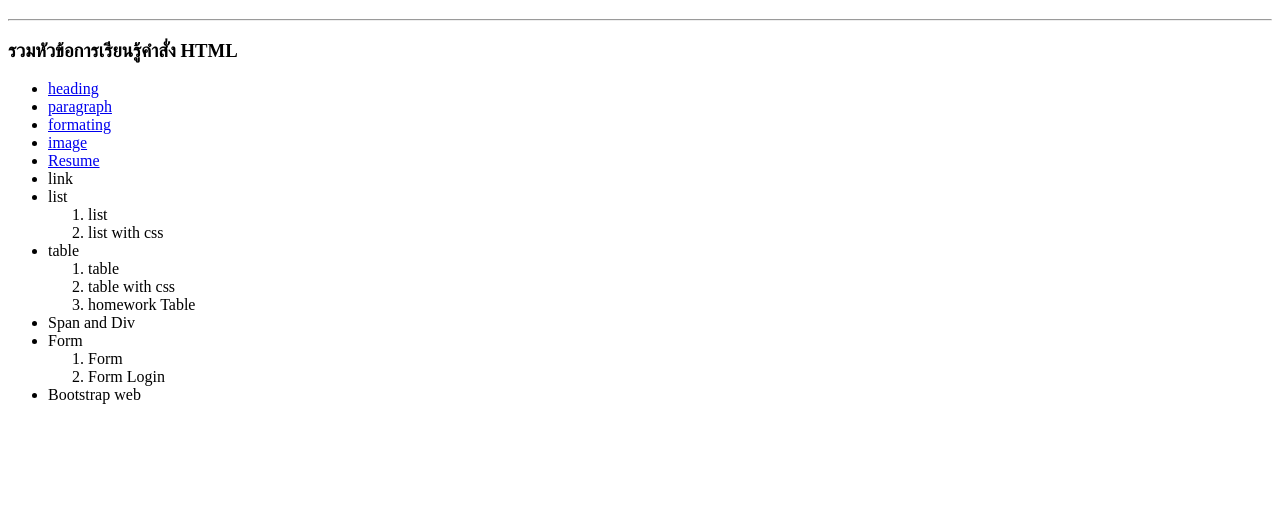
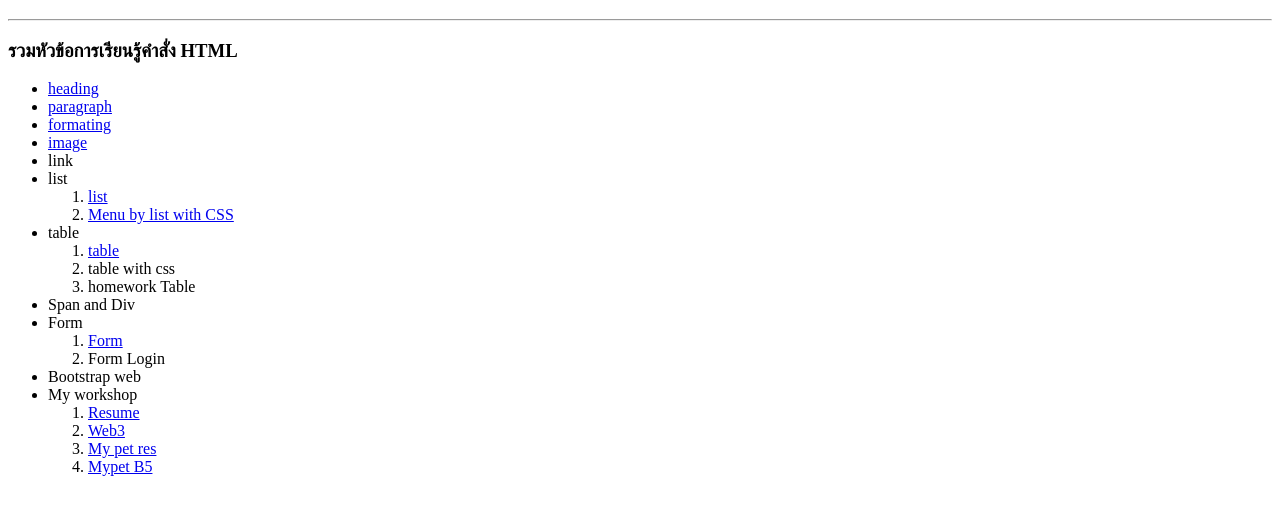
Before and after one commit to pattanapong22/pattanapong, a plain HTML site: page 6540_01_home.html in a window 1280 px wide. Shown: the part 61-576 px from the top of the page. Drawn offline with Linux system fonts and the light colour scheme.

Commit message:
Add files via upload

```diff
--- a/6540_01_home.html
+++ b/6540_01_home.html
@@ -21,27 +21,36 @@
         </li>
         <li><a href="6540_05_image.html">image</a>
         </li>
-        <li><a href="6540_06_resume.html">Resume</a>
-        </li>
         <li>link</li>
         <li>list</li>
         <ol>
-            <li>list</li>
-            <li>list with css</li>
+            <li>
+                <a href="6540_08_list.html">list</a>
+            </li>
+            <li>
+                <a href="6540_09_listmenu.html">Menu by list with CSS</a>
+            </li>
         </ol>
         <li>table</li>
         <ol>
-            <li>table</li>
+            <li><a href="6540_10_table.html">table</a></li>
             <li>table with css</li>
             <li>homework Table</li>
         </ol>
         <li>Span and Div</li>
         <li>Form</li>
         <ol>
-            <li>Form</li>
+            <li><a href="6540_11.form.html">Form</a></li>
             <li>Form Login</li>
         </ol>
         <li>Bootstrap web</li>
+        <li>My workshop</li>
+        <ol>
+            <li><a href="6540_06_resume.html">Resume</a></li>
+            <li><a href="6540_07_Webd3.html">Web3</a></li>
+            <li><a href="6540_12_myPet-responsive.html">My pet res</a></li>
+            <li><a href="6540_13_mypet-bs5.html">Mypet B5</a></li>
+        </ol>
     </ul>
 </body>
 </html>
```
Also changed, not shown: index.html (+2 -0 lines).
